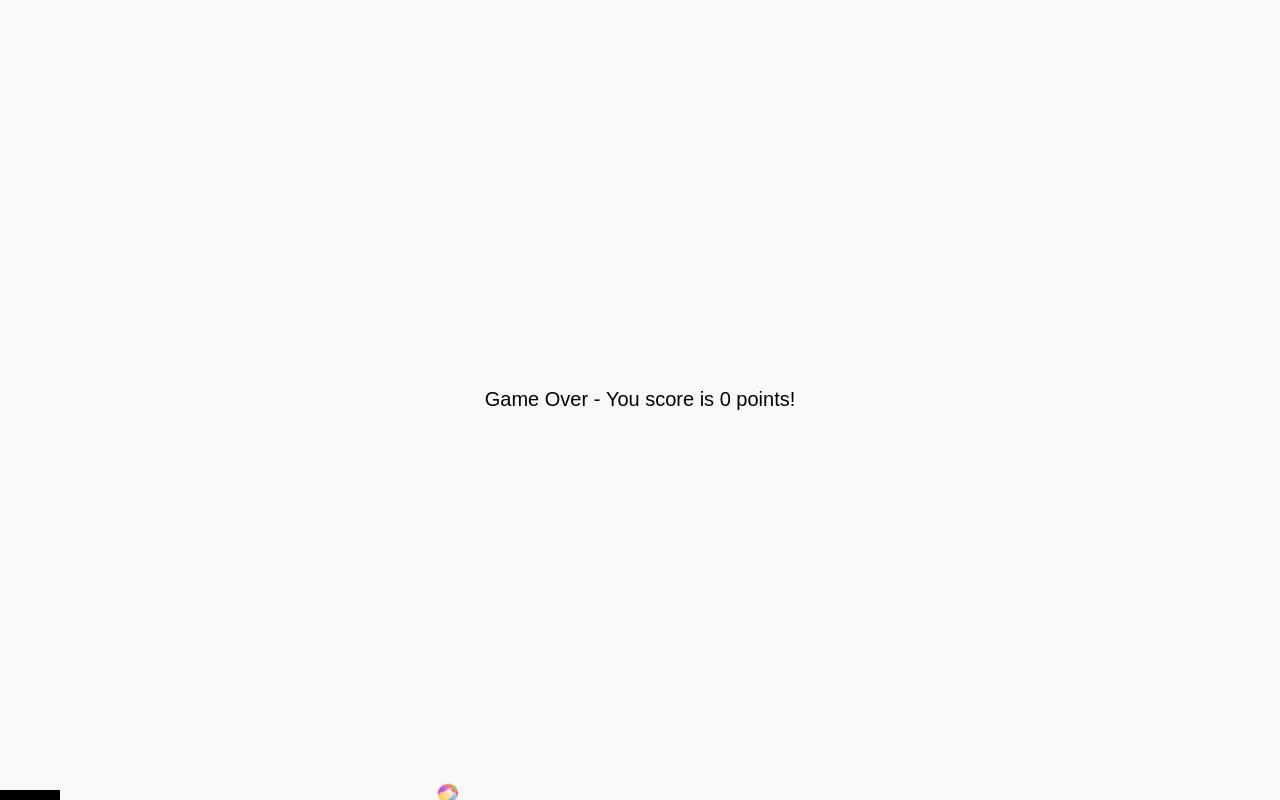
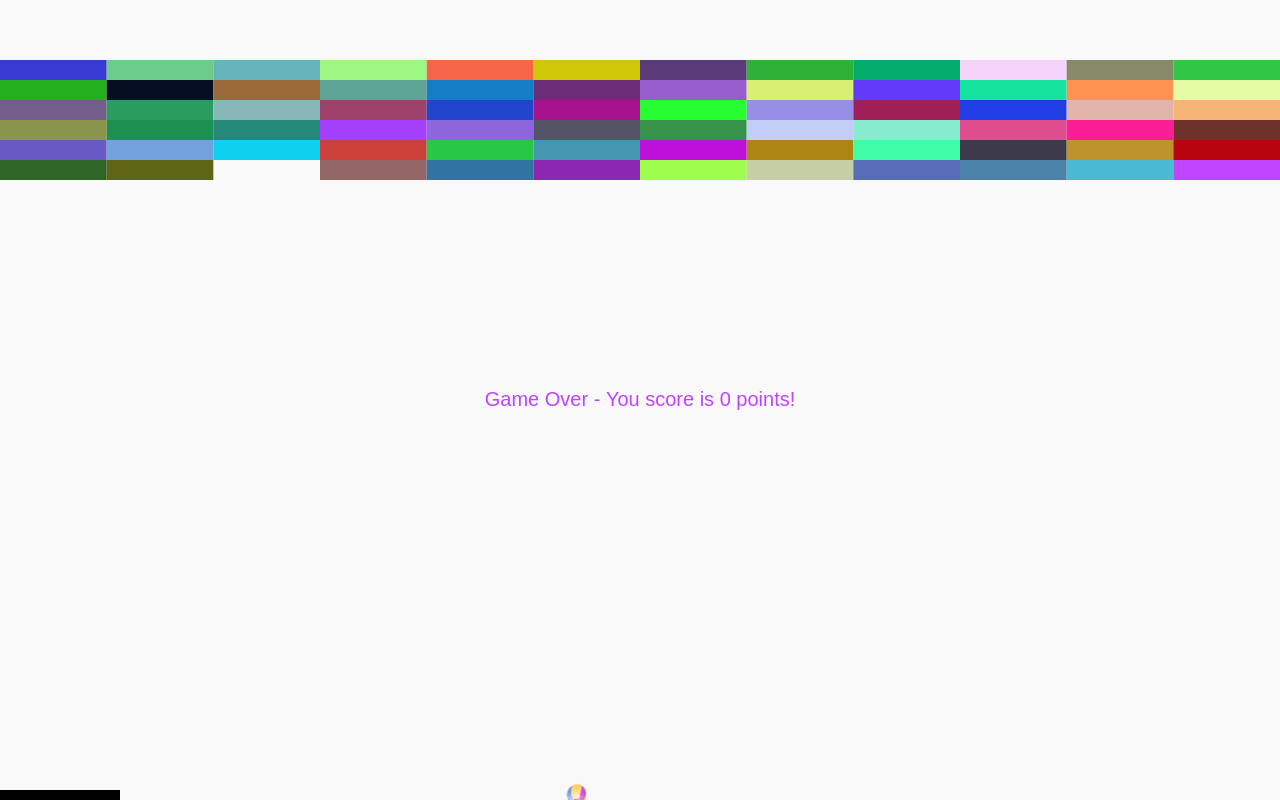
Before and after one commit to psy-man/ping-pong, a website with bundled scripts: page index.html in a window 1280 px wide. Built offline with nearby package versions, Linux system fonts and the light colour scheme.

Commit message:
bricks update particles

```diff
--- a/index.html
+++ b/index.html
@@ -11,8 +11,9 @@
     <canvas id="board"></canvas>
 
     <div class="hide">
-        <audio id="collide-walls" src="/sounds/tennis_ball_single_bounce_floor_001.mp3" preload="auto"></audio>
-        <audio id="collide-player" src="/sounds/tennis_ball_bounce_on_racket_001.mp3" preload="auto"></audio>
+        <audio id="collide-walls" src="/sounds/Ping%20pong%20ball%20bounce%20ping%20pong%20table_BLASTWAVEFX_16054.mp3" preload="auto"></audio>
+        <audio id="collide-player" src="/sounds/Ping%20pong%20paddle%20hit%20ball%20hard_BLASTWAVEFX_16055.mp3" preload="auto"></audio>
+        <audio id="collide-brick" src="/sounds/Fireworks-Single-Tube-Air%20Bomb-Crackling%20Dragon-Burst-Pitched%20Low.mp3" preload="auto"></audio>
         <img id="ball" src="/images/ball.png">
     </div>
 
--- a/js/app.js
+++ b/js/app.js
@@ -1,13 +1,12 @@
 import {ctx, board} from './board';
-import mouse from './mouse';
 import ball from './ball';
 import player from './player';
-import {particles, Particle} from './particle';
+import {particles, particle} from './particle';
+import {bricks} from './brick';
+import sound from './sound';
 
-const sounds = {
-    collideWalls: document.getElementById('collide-walls'),
-    collidePlayer: document.getElementById('collide-player')
-};
+
+
 
 let {
     innerWidth: windowWidth,
@@ -16,19 +15,19 @@ let {
 
 let score = 0;
 let animation = null;
-let collision = false;
-let isPlayerCollide = false;
 
 
 // Init board
 board.setSize(windowWidth, windowHeight);
 board.render();
 
-ball.setPosition(100, 100);
+ball.setPosition(100, board.height / 3 * 2);
 ball.render();
 
 player.setPosition(board.width / 2 - player.width / 2, board.height - player.height);
 player.render();
+
+bricks.build();
 
 
 const gameOver = () => {
@@ -45,18 +44,14 @@ const gameOver = () => {
 const draw = () => {
 
     board.render();
+    bricks.render();
 
     ball.setPosition(ball.posX + ball.speedX, ball.posY + ball.speedY);
 
     // top
     if (ball.posY - ball.size <= 0) {
-        collision = true;
         ball.speedY = -ball.speedY;
-
-        particles.posX = ball.posX;
-        particles.posY = ball.posY;
-
-        particles.direction = 'bottom';
+        sound.play('collide', 'wall');
     }
 
     // bottom
@@ -68,32 +63,20 @@ const draw = () => {
 
     // right
     if (ball.posX + ball.size >= board.width) {
-        collision = true;
         ball.speedX = -ball.speedX;
-
-        particles.posX = ball.posX + ball.size * 2;
-        particles.posY = ball.posY;
-
-        particles.direction = 'left';
+        sound.play('collide', 'wall');
     }
 
     // left
     if (ball.posX - ball.size <= 0) {
-        collision = true;
         ball.speedX = -ball.speedX;
-
-        particles.posX = ball.posX - ball.size;
-        particles.posY = ball.posY;
-
-        particles.direction = 'right';
+        sound.play('collide', 'wall');
     }
 
     if (ball.posX + ball.size / 2 >= player.posX && ball.posX - ball.size / 2 <= player.posX + player.width) {
 
         if (ball.posY  >= player.posY - player.height) {
 
-            collision = true;
-            isPlayerCollide = true;
             score++;
 
             if (player.direction === -1 && ball.speedX > 0) {
@@ -106,41 +89,30 @@ const draw = () => {
 
             ball.speedY = -ball.speedY;
 
-            particles.posX = ball.posX;
-            particles.posY = ball.posY + ball.size;
+            particles.build('top', 'black');
 
-            particles.direction = 'top';
 
-            if (score % 4 === 0) {
-                ball.speedX += (ball.speedX < 0) ? -1 : 1;
-                ball.speedY += (ball.speedY < 0) ? -2 : 2;
-            }
+
+            // if (score % 4 === 0) {
+            //     ball.speedX += (ball.speedX < 0) ? -1 : 1;
+            //     ball.speedY += (ball.speedY < 0) ? -2 : 2;
+            // }
+
+            sound.play('collide', 'player')
         }
     }
 
-    if (collision === true) {
-        for (let i = 0; i < particles.count; i++) {
-            particles.list.push(new Particle(particles));
-        }
 
-        if (isPlayerCollide === true) {
-            sounds.collidePlayer.currentTime = 0;
-            sounds.collidePlayer.play();
-
-            isPlayerCollide = false;
-        } else {
-            sounds.collideWalls.currentTime = 0;
-            sounds.collideWalls.play();
-        }
-
-        collision = false;
-    }
 
     ball.move();
     ball.render();
     particles.emit();
 
-    player.posX = mouse.posX - player.width / 2;
+
+
+    player.move();
+
+
     player.direction = (player.posX === player.lastPosX) ? 0 : (player.posX > player.lastPosX) ? 1 : -1 ;
     player.lastPosX = player.posX;
     player.render();
--- a/js/ball.js
+++ b/js/ball.js
@@ -5,7 +5,7 @@ export const ball = {
     posY: 40,
 
     speedX: 2,
-    speedY: 4,
+    speedY: -4,
 
     image: document.getElementById("ball"),
 
--- /dev/null
+++ b/js/brick.js
@@ -0,0 +1,95 @@
+import {ctx} from './board';
+import {board} from "./board";
+import {ball} from "./ball";
+import sound from "./sound";
+import {particles} from "./particle";
+
+
+export const brick  = (x = 0, y = 0) => ({
+    posX: x,
+    posY: y,
+
+    width: 40,
+    height: 20,
+
+    color: 'green',
+
+    visible: true,
+
+    render() {
+        ctx.beginPath();
+        ctx.fillStyle = this.color;
+        ctx.fillRect(this.posX, this.posY, this.width, this.height);
+        ctx.closePath();
+        ctx.stroke();
+    }
+});
+
+
+export const bricks = {
+
+    offset: 0,
+    offsetTop: 60,
+
+    columns: 0,
+    rows: 6,
+
+    maxBrickWidth: 100,
+    maxBrickHeight: 20,
+
+    colors: ['red', 'green', 'blue'],
+
+    list: [],
+
+    getRandomColor() {
+        var letters = '0123456789ABCDEF'.split('');
+        var color = '#';
+        for (var i = 0; i < 6; i++ ) {
+            color += letters[Math.floor(Math.random() * 16)];
+        }
+        return color;
+    },
+
+    build() {
+
+        this.columns = Math.floor(board.width / this.maxBrickWidth)
+        let width = (board.width  - this.offset * (this.columns - 1)) / this.columns;
+
+        for (let r = 0; r < this.rows; r++) {
+            for (let c = 0; c < this.columns; c++) {
+
+                let b = brick(c * (width + this.offset), this.offsetTop + ((this.offset + this.maxBrickHeight) * r));
+                b.width = width;
+                b.color = this.getRandomColor();
+                b.render();
+
+                this.list.push(b);
+            }
+        }
+    },
+
+    render() {
+        this.list = this.list.map(b => {
+
+            if (b.visible === true) {
+
+                if (ball.posX + ball.size / 2 >= b.posX && ball.posX - ball.size / 2 <= b.posX + b.width) {
+
+                    if (ball.posY - ball.size < b.posY + b.height && ball.posY + ball.size > b.posY) {
+
+                        ball.speedY = -ball.speedY;
+
+                        particles.build('center', b.color);
+                        sound.play('collide', 'brick');
+
+                        b.visible = false;
+                    }
+                }
+
+                b.render();
+            }
+
+            return b;
+        })
+    }
+};
--- a/js/particle.js
+++ b/js/particle.js
@@ -1,42 +1,20 @@
 import {ctx} from './board';
+import {ball} from "./ball";
 
-export const particles = {
-    count: 60,
 
-    posX: 0,
-    posY: 0,
+export const particle = (x, y, dir, c) => ({
 
-    direction: 'top',
+    posX: x,
+    posY: y,
 
-    color: 'black',
-    list: [],
+    speedX: 0,
+    speedY: 0,
 
-    emit() {
+    color: c,
 
-        this.list = this.list.filter(e => e.radius > 0 );
+    radius: 1.8,
 
-        this.list.map(particle => {
-
-            ctx.beginPath();
-            ctx.fillStyle = this.color;
-            if (particle.radius > 0) {
-                ctx.arc(particle.posX, particle.posY, particle.radius, 0, Math.PI * 2, false);
-            }
-            ctx.fill();
-
-            particle.posX += particle.speedX;
-            particle.posY += particle.speedY;
-
-            particle.radius = Math.max(particle.radius - 0.08, 0.0);
-        });
-    }
-};
-
-export function Particle({posX: x, posY: y, direction: dir}) {
-    this.posX = x;
-    this.posY = y;
-
-    this.radius = 2;
+    init() {
 
         switch (dir) {
             case 'top':
@@ -55,5 +33,46 @@ export function Particle({posX: x, posY: y, direction: dir}) {
                 this.speedX =  Math.random() * 6;
                 this.speedY = -1 * Math.random() * 3;
                 break;
+            case 'center':
+                this.speedX = -1.5 + Math.random() * 2.5;
+                this.speedY = -1 * Math.random() * 1.5;
+                break;
         }
+
+        return this;
     }
+});
+
+export const particles = {
+    count: 20,
+
+    list: [],
+
+    build(dir, color) {
+        for (let i = 0; i < this.count; i++) {
+            this.list.push(
+                particle(ball.posX, ball.posY, dir, color).init()
+            );
+        }
+    },
+
+    emit() {
+
+        this.list = this.list.filter(e => e.radius > 0);
+
+        this.list.map(p => {
+
+            ctx.beginPath();
+            ctx.fillStyle = p.color;
+            if (p.radius > 0) {
+                ctx.arc(p.posX, p.posY, p.radius, 0, Math.PI * 2, false);
+            }
+            ctx.fill();
+
+            p.posX += p.speedX;
+            p.posY += p.speedY;
+
+            p.radius = Math.max(p.radius - 0.08, 0.0);
+        });
+    }
+};
--- a/js/player.js
+++ b/js/player.js
@@ -1,4 +1,6 @@
 import {ctx} from './board';
+import {mouse} from "./mouse";
+import {board} from "./board";
 
 export const player = {
     posX: 0,
@@ -16,6 +18,20 @@ export const player = {
         this.posX = x;
         this.posY = y;
     },
+    move() {
+
+        const left = mouse.posX - this.width / 2;
+        const right = mouse.posX + this.width / 2;
+
+        if (left < 0) {
+            this.posX = 0;
+        } else if(right > board.width) {
+            this.posX = board.width - this.width;
+        } else {
+            this.posX = left;
+        }
+
+    },
     render() {
         ctx.beginPath();
         ctx.fillStyle = this.color;
--- /dev/null
+++ b/js/sound.js
@@ -0,0 +1,23 @@
+
+export const sound = {
+    sounds: {
+        collide: {
+            wall: document.getElementById('collide-walls'),
+            player: document.getElementById('collide-player'),
+            brick: document.getElementById('collide-brick')
+        }
+    },
+
+    play(action, type) {
+
+        if (this.sounds.hasOwnProperty(action) && this.sounds[action].hasOwnProperty(type)) {
+            this.sounds[action][type].currentTime = 0;
+            this.sounds[action][type].volume = 0.4;
+            return this.sounds[action][type].play();
+        }
+
+        throw new Error(`Sound with action '${action}' and type '${type}' is not defined`);
+    }
+};
+
+export default sound;
```
Also changed, not shown: build/app.js, 3 other files. Lines whose indentation alone changed are shown as unchanged.
